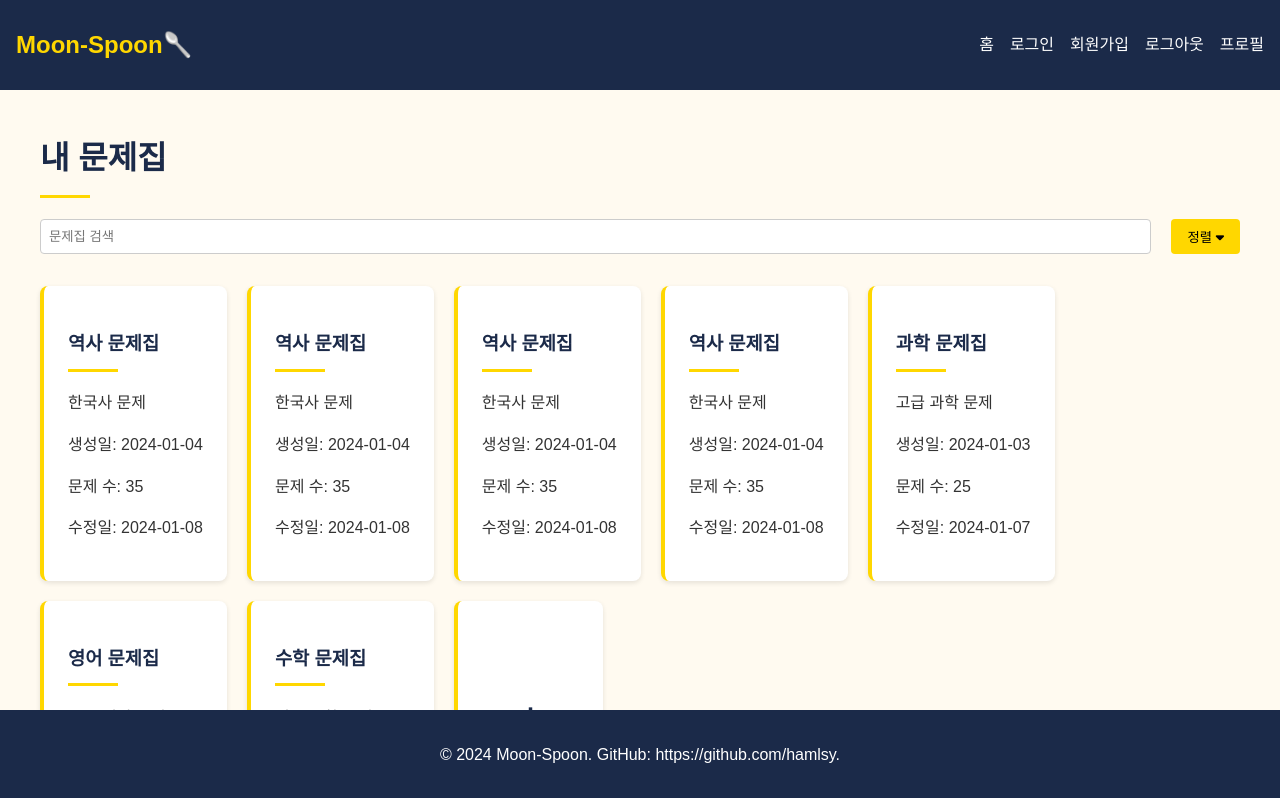
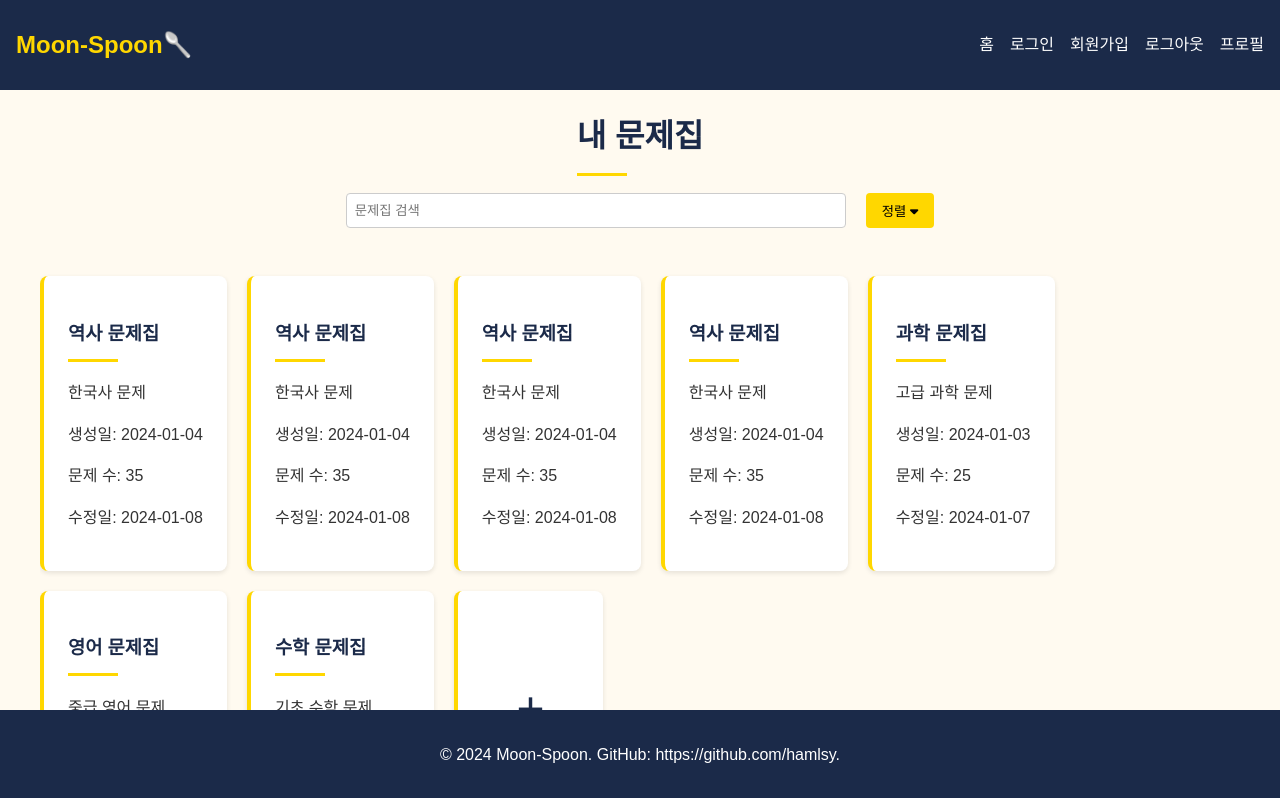
Before and after one commit to hamlsy/Moon-Spoon, a Vue app in the folder vue-cli/: page /myWorkBook in a window 1280 px wide. Shown: the top 798 px of the page. Built offline with nearby package versions, Linux system fonts and the light colour scheme.

Commit message:
#7 feat: 검색 구현 및 디자인 수정

```diff
--- a/vue-cli/src/components/MainPage.vue
+++ b/vue-cli/src/components/MainPage.vue
@@ -105,7 +105,7 @@ body, html {
   color: #FFD700;
 }
 
-.navbar-brand::before {
+.navbar-brand::after {
   content: "🥄";
   margin-right: 5px;
 }
--- a/vue-cli/src/components/MyWorkBook.vue
+++ b/vue-cli/src/components/MyWorkBook.vue
@@ -10,12 +10,12 @@
         <li><a href="#" @click="navigateTo('profile')">프로필</a></li>
       </ul>
     </nav>
-
-    <main class="content">
-      <h1>내 문제집</h1>
+    <div class="title">
+      <h1 style="height: 50px">내 문제집</h1>
+    </div>
 
     <div class="search-sort-container">
-        <input v-model="searchQuery" placeholder="문제집 검색" @input="filterWorkbooks"/>
+      <input class="search-input-box" v-model="searchQuery" placeholder="문제집 검색" @input="filterWorkbooks($event)"/>
       <div class="sort-dropdown">
         <button @click="toggleSortDropdown">정렬 <i class="fas fa-caret-down"></i></button>
         <div v-if="showSortDropdown" class="dropdown-content">
@@ -24,7 +24,9 @@
           <a href="#" @click="sortWorkbooks('alphabetical')">가나다순</a>
         </div>
       </div>
+
     </div>
+    <main class="content">
 
       <div class="workbook-container">
         <div v-for="workbook in filteredWorkbooks" :key="workbook.id" class="workbook-card">
@@ -238,12 +240,19 @@ body, html {
 
 .content {
   max-width: 1200px;
-  margin: 80px auto 60px;
-  padding: 2rem;
+  margin: 0px auto 100px;
   flex: 1;
   overflow-y: auto;
+
 }
+.title {
+  max-width: 1200px;
+  margin: 80px auto 0px;
+  padding: 10px;
 
+  display: flex;
+
+}
 .workbook-container {
   display: flex;
   flex-wrap: wrap;
@@ -315,7 +324,7 @@ h1::after, h2::after, h3::after {
 
 .search-sort-container {
   display: flex;
-  justify-content: space-between;
+  justify-content: center;
   margin-bottom: 1rem;
   gap: 20px;
 }
@@ -323,14 +332,18 @@ h1::after, h2::after, h3::after {
 .search-sort-container input {
   flex-grow: 1;
   min-width: 200px;
+  max-width: 500px; /* 최대 너비를 고정 */
+  box-sizing: border-box;
   padding: 0.5rem;
   border-radius: 4px;
   border: 1px solid #ccc;
+
 }
 
 .sort-dropdown {
   position: relative;
   flex-shrink: 0;
+
 }
 
 .sort-dropdown button {
@@ -422,4 +435,6 @@ a{
   text-decoration: none;
   color: inherit;
 }
+
+
 </style>
```
Lines whose indentation alone changed are shown as unchanged.
